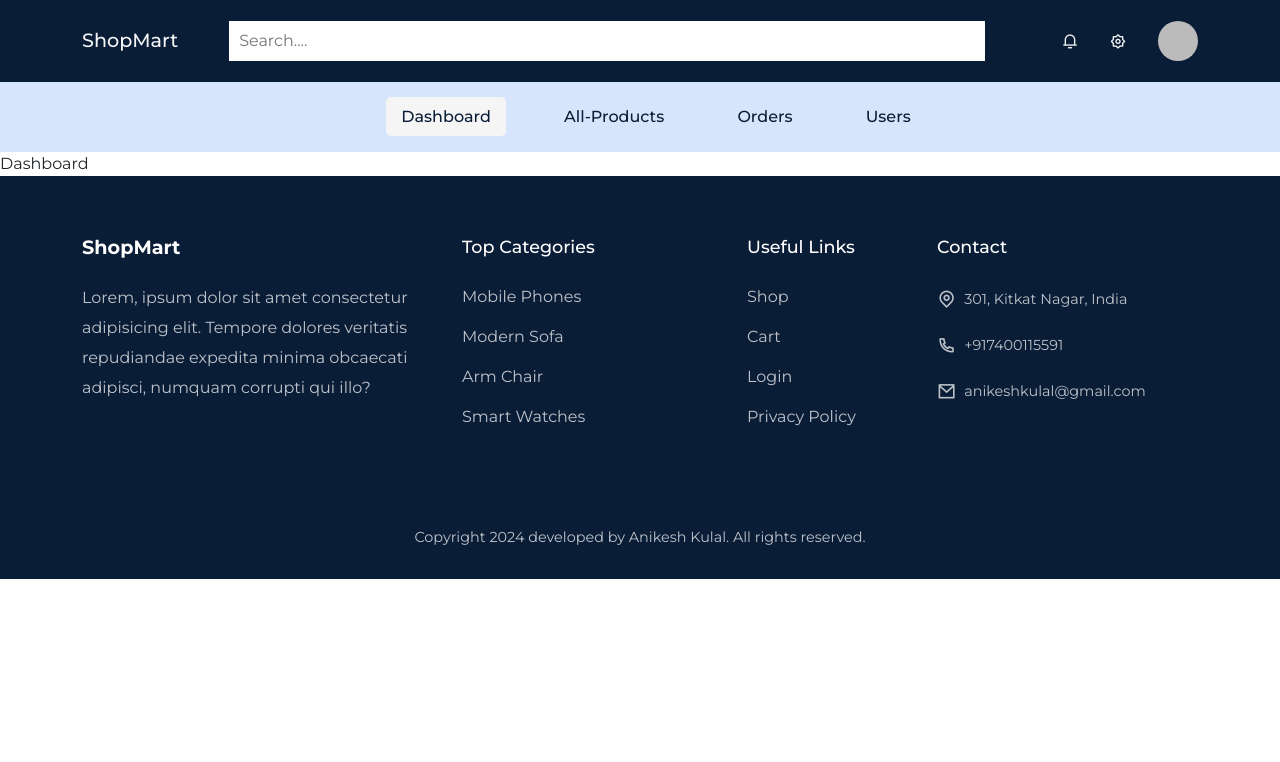
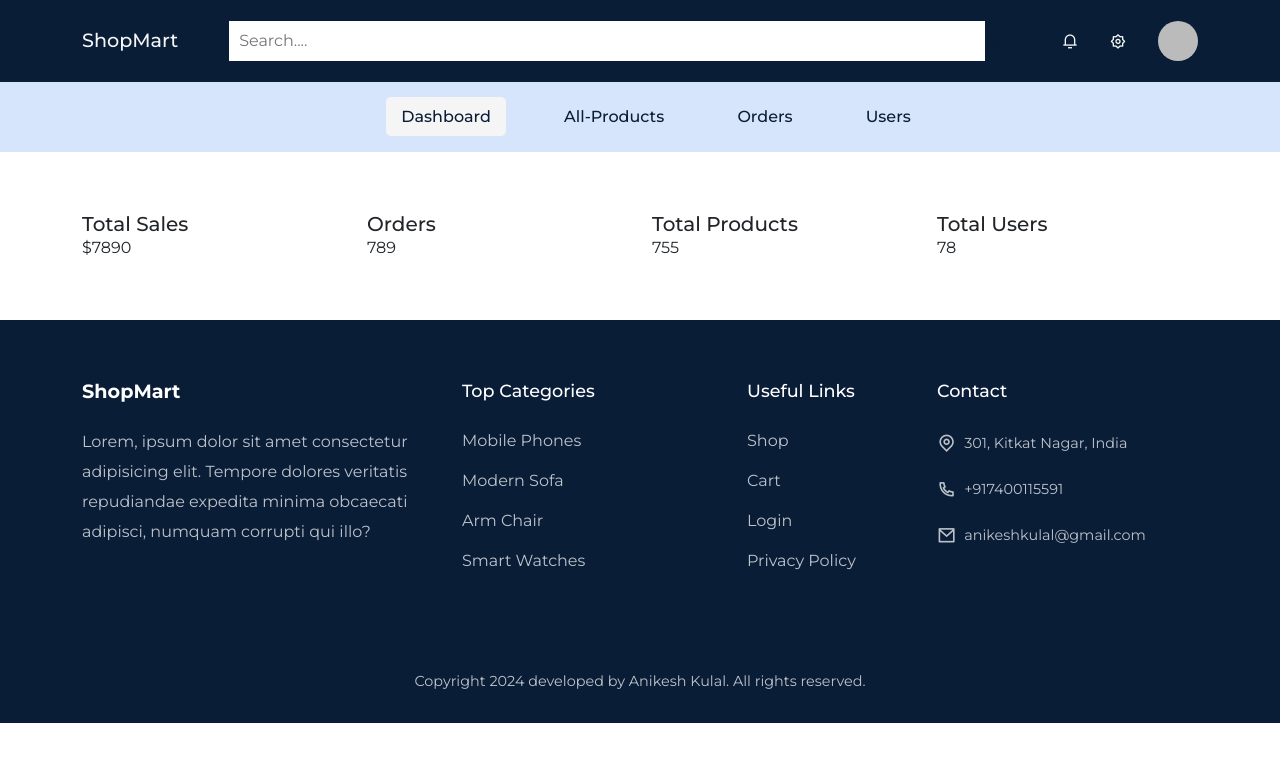
Before and after one commit to Anikesh02/ShopMart, a React (Create React App) app: page /dashboard in a window 1280 px wide. Shown: the top 762 px of the page. Built offline with nearby package versions, Linux system fonts and the light colour scheme; no server answers; sample sign-in values are in the browser's storage.

Commit message:
Admin can see Users info

```diff
--- a/src/admin/AdminNav.jsx
+++ b/src/admin/AdminNav.jsx
@@ -43,7 +43,7 @@ const AdminNav = () => {
             <div className="admin_nav-top-right">
               <span><i class="ri-notification-3-line"></i></span>
               <span><i class="ri-settings-2-line"></i></span>
-              <img src={currentUser.photoURL} alt="" />
+              <img src={ currentUser && currentUser.photoURL} alt="" />
             </div>
           </div>
         </Container>
--- a/src/admin/Dashboard.jsx
+++ b/src/admin/Dashboard.jsx
@@ -1,8 +1,38 @@
 import React from 'react'
+import {Container, Row, Col} from 'reactstrap'
 
 const Dashboard = () => {
   return (
-    <div>Dashboard</div>
+    <section>
+      <Container>
+        <Row>
+          <Col lg='3'>
+            <div className="revenue_box">
+              <h5>Total Sales</h5>
+              <span>$7890</span>
+            </div>
+          </Col>
+          <Col lg='3'>
+          <div className="order_box">
+              <h5>Orders</h5>
+              <span>789</span>
+            </div>
+          </Col>
+          <Col lg='3'>
+          <div className="products_box">
+              <h5>Total Products</h5>
+              <span>755</span>
+            </div>
+          </Col>
+          <Col lg='3'>
+          <div className="users_box">
+              <h5>Total Users</h5>
+              <span>78</span>
+            </div>
+          </Col>
+        </Row>
+      </Container>
+    </section>
   )
 }
 
--- /dev/null
+++ b/src/admin/Users.jsx
@@ -0,0 +1,57 @@
+import React from 'react'
+import {Container, Row, Col} from 'reactstrap'
+import useGetData from '../custom-hooks/useGetData'
+import { deleteDoc, doc } from 'firebase/firestore'
+import { db } from '../firebase.config'
+import {toast} from 'react-toastify'
+
+const Users = () => {
+
+    const {data: userData, loading} = useGetData('users')
+
+    const deleteUser = async (id) => {
+        try {
+            await deleteDoc(doc(db, 'users', id))
+            toast.success('User deleted successfully')
+        } catch (error) {
+            console.log(error)
+        }
+    }
+
+  return (
+    <section>
+        <Container>
+            <Row>
+            <Col lg='12' ><h4 className='fw-bold'>Users</h4></Col>
+            <Col log='12' className='pt-5'>
+                <table className="table">
+                    <thead>
+                        <tr>
+                            <th>Image</th>
+                            <th>Username</th>
+                            <th>Email</th>
+                            <th>Action</th>
+                        </tr>
+                    </thead>
+
+                <tbody>
+                    {
+                    loading ? <h5 className='pt-5 fw-bold'>Loading....</h5> : userData?.map(user=>(
+                            <tr key={user.uid}>
+                               <td><img src={user.photoURL} alt="" /></td>
+                               <td>{user.displayName}</td>
+                               <td>{user.email}</td>
+                               <td><button className='btn btn-danger' onClick={()=>{deleteUser(user.uid)}}>Delete</button></td>
+                            </tr>
+                        ))
+                    }
+                </tbody>
+                </table>
+            </Col>
+            </Row>
+        </Container>
+    </section>
+  )
+}
+
+export default Users
--- a/src/routers/Routers.js
+++ b/src/routers/Routers.js
@@ -11,6 +11,7 @@ import ProtectedRoute from './ProtectedRoute'
 import AddProducts from '../admin/AddProducts'
 import AllProducts from '../admin/AllProducts'
 import Dashboard from '../admin/Dashboard'
+import Users from '../admin/Users'
 
 
 const Routers = () => {
@@ -30,6 +31,7 @@ const Routers = () => {
                 <Route path='dashboard/' element={<Dashboard/>} />
                 <Route path='dashboard/all-products' element={<AllProducts />} />
                 <Route path='dashboard/add-product' element={<AddProducts />} />
+                <Route path='dashboard/users' element={<Users/>} />
             </Route>
 
             <Route path="login" element={<Login />} />
```
